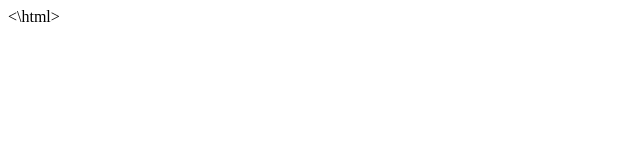
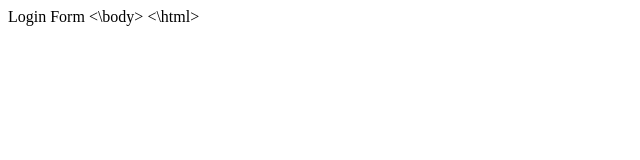
Before and after one commit to pinoyw/test01, a plain HTML site: page index.html in a window 1280 px wide. Shown: the whole page, without its empty margins (0-640 px from the left). Drawn offline with Linux system fonts and the light colour scheme.

Commit message:
login form

```diff
--- a/index.html
+++ b/index.html
@@ -1,3 +1,5 @@
 <html>
-
+	<body>
+		Login Form
+	<\body>
 <\html>
```
Also changed, not shown: login.html (added, +1 -0 lines).
